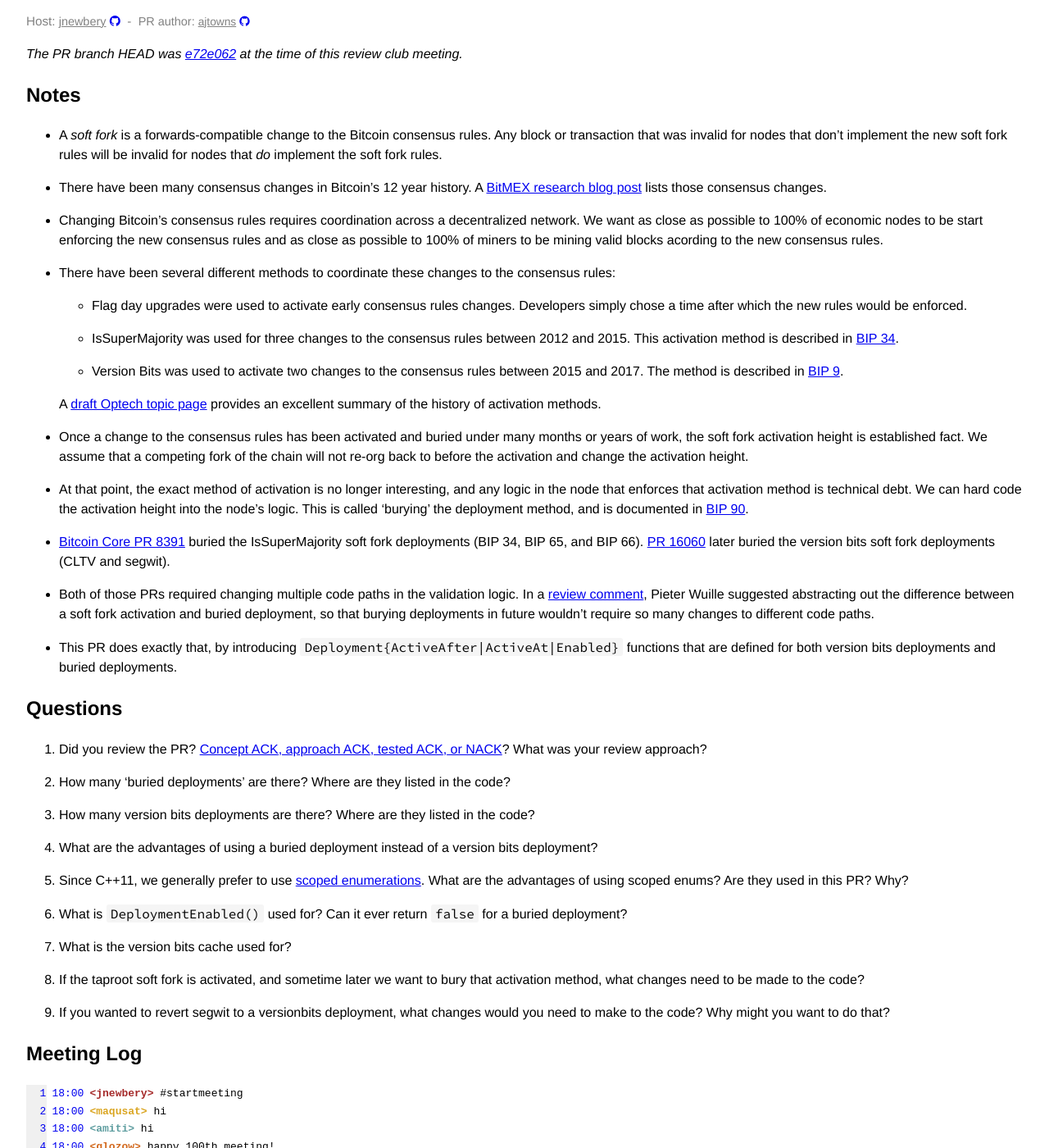
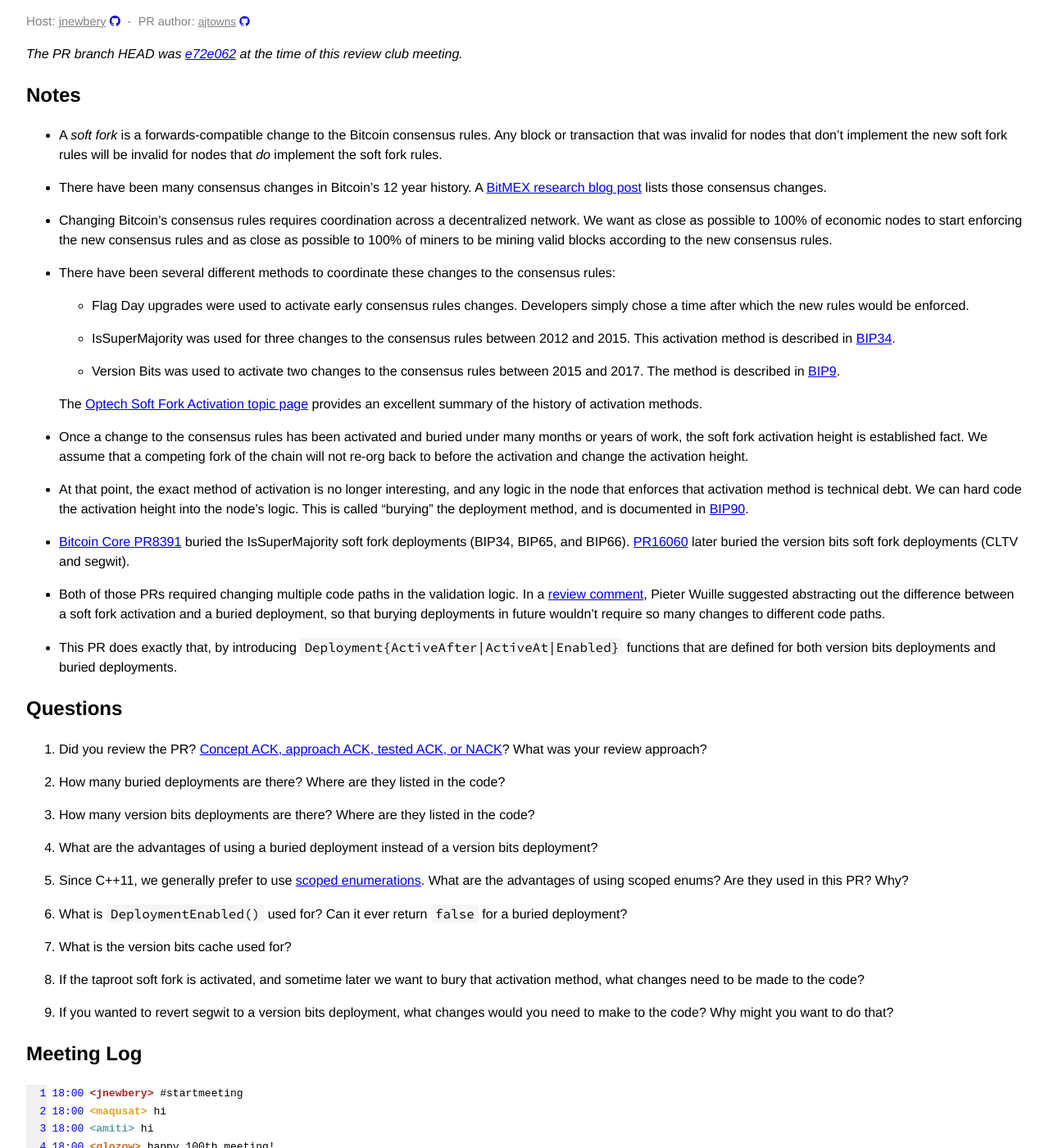
Before and after one commit to bitcoin-core-review-club/website, a Jekyll site: the page built from _posts/2021-03-24-#19438.md, in a window 1280 px wide and 1400 px high, scrolled down 268 px. Shown: the whole window at 82% size. Built offline with Jekyll 4.4.1, drawn with Linux system fonts in a browser that asks for light colours.

Commit message:
n19438 notes/questions touchups

```diff
--- a/_posts/2021-03-24-#19438.md
+++ b/_posts/2021-03-24-#19438.md
@@ -22,29 +22,26 @@ commit: e72e062
   those consensus changes.
 
 - Changing Bitcoin's consensus rules requires coordination across a decentralized
-  network. We want as close as possible to 100% of economic nodes to be
+  network. We want as close as possible to 100% of economic nodes to
   start enforcing the new consensus rules and as close as possible to 100% of
-  miners to be mining valid blocks acording to the new consensus rules.
+  miners to be mining valid blocks according to the new consensus rules.
 
 - There have been several different methods to coordinate these changes to the
   consensus rules:
 
-  - Flag day upgrades were used to activate early consensus rules changes.
+  - Flag Day upgrades were used to activate early consensus rules changes.
     Developers simply chose a time after which the new rules would be enforced.
 
   - IsSuperMajority was used for three changes to the consensus rules between
-    2012 and 2015. This activation method is described in [BIP
-    34](https://github.com/bitcoin/bips/blob/master/bip-0034.mediawiki#specification).
+    2012 and 2015. This activation method is described in
+    [BIP34](https://github.com/bitcoin/bips/blob/master/bip-0034.mediawiki#specification).
 
   - Version Bits was used to activate two changes to the consensus rules between
-    2015 and 2017. The method is described in [BIP
-    9](https://github.com/bitcoin/bips/blob/master/bip-0009.mediawiki).
+    2015 and 2017. The method is described in
+    [BIP9](https://github.com/bitcoin/bips/blob/master/bip-0009.mediawiki).
 
-  A [draft Optech topic
-  page](https://deploy-preview-531--bitcoinops.netlify.app/en/topics/soft-fork-activation/)
+  The [Optech Soft Fork Activation topic page](https://bitcoinops.org/en/topics/soft-fork-activation)
   provides an excellent summary of the history of activation methods.
-<!-- Change to stable URL once
-https://github.com/bitcoinops/bitcoinops.github.io/pull/531 is merged. -->
 
 - Once a change to the consensus rules has been activated and buried under many
   months or years of work, the soft fork activation height is established fact.
@@ -54,19 +51,19 @@ https://github.com/bitcoinops/bitcoinops.github.io/pull/531 is merged. -->
 - At that point, the exact method of activation is no longer interesting, and
   any logic in the node that enforces that activation method is technical debt.
   We can hard code the activation height into the node's logic. This is called
-  'burying' the deployment method, and is documented in [BIP
-  90](https://github.com/bitcoin/bips/blob/master/bip-0090.mediawiki).
+  "burying" the deployment method, and is documented in
+  [BIP90](https://github.com/bitcoin/bips/blob/master/bip-0090.mediawiki).
 
-- [Bitcoin Core PR 8391](https://github.com/bitcoin/bitcoin/pull/8391) buried
-  the IsSuperMajority soft fork deployments (BIP 34, BIP 65, and BIP 66). [PR
-  16060](https://github.com/bitcoin/bitcoin/pull/16060) later buried the version
-  bits soft fork deployments (CLTV and segwit).
+- [Bitcoin Core PR8391](https://github.com/bitcoin/bitcoin/pull/8391) buried
+  the IsSuperMajority soft fork deployments (BIP34, BIP65, and BIP66).
+  [PR16060](https://github.com/bitcoin/bitcoin/pull/16060) later buried the
+  version bits soft fork deployments (CLTV and segwit).
 
 - Both of those PRs required changing multiple code paths in the validation
   logic. In a [review
   comment](https://github.com/bitcoin/bitcoin/pull/11398#issuecomment-335599326),
   Pieter Wuille suggested abstracting out the difference between a soft fork
-  activation and buried deployment, so that burying deployments in future wouldn't
+  activation and a buried deployment, so that burying deployments in future wouldn't
   require so many changes to different code paths.
 
 - This PR does exactly that, by introducing
@@ -75,10 +72,11 @@ https://github.com/bitcoinops/bitcoinops.github.io/pull/531 is merged. -->
 
 ## Questions
 
-1.  Did you review the PR? [Concept ACK, approach ACK, tested ACK, or NACK](https://github.com/bitcoin/bitcoin/blob/master/CONTRIBUTING.md#peer-review)?
-    What was your review approach?
+1. Did you review the PR? [Concept ACK, approach ACK, tested ACK, or
+   NACK](https://github.com/bitcoin/bitcoin/blob/master/CONTRIBUTING.md#peer-review)?
+   What was your review approach?
 
-2. How many 'buried deployments' are there? Where are they listed in the code?
+2. How many buried deployments are there? Where are they listed in the code?
 
 3. How many version bits deployments are there? Where are they listed in the code?
 
@@ -97,7 +95,7 @@ https://github.com/bitcoinops/bitcoinops.github.io/pull/531 is merged. -->
 8. If the taproot soft fork is activated, and sometime later we want to bury
    that activation method, what changes need to be made to the code?
 
-9. If you wanted to revert segwit to a versionbits deployment, what
+9. If you wanted to revert segwit to a version bits deployment, what
    changes would you need to make to the code? Why might you want to
    do that?
 
```
